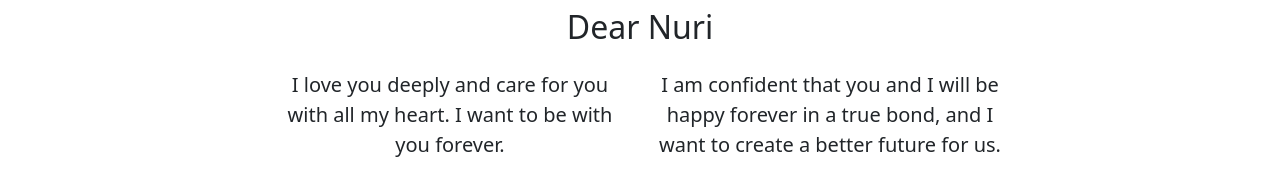
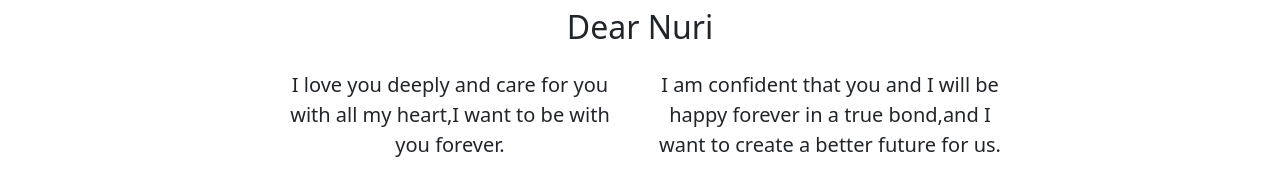
Before and after one commit to AdryNuri/AdryNuri, a plain HTML site: page index.html in a window 1280 px wide. Shown: the part 774-952 px from the top of the page. Drawn offline with nearby package versions, Linux system fonts and the light colour scheme.

Commit message:
Update index.html

```diff
--- a/index.html
+++ b/index.html
@@ -66,10 +66,10 @@
         </div>
         <div class="row justify-content-center fs-5 text-center">
           <div class="col-md-4">
-         I love you deeply and care for you with all my heart. I want to be with you forever.</p>
+         I love you deeply and care for you with all my heart,I want to be with you forever.</p>
           </div>
           <div class="col-md-4">
-            <p>I am confident that you and I will be happy forever in a true bond, and I want to create a better future for us.
+            <p>I am confident that you and I will be happy forever in a true bond,and I want to create a better future for us.
 </p>
           </div>
         </div>
```
